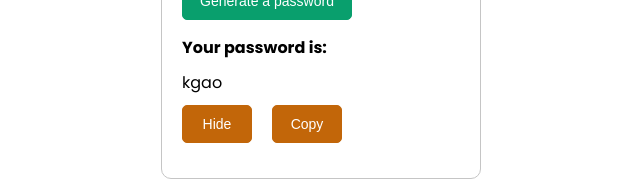
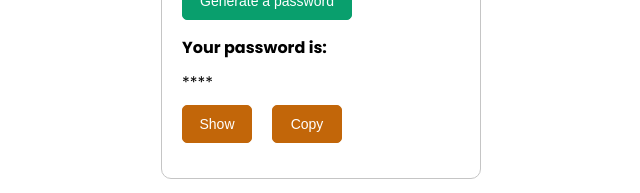
Before and after one commit to lilunia/passgenerator-react, a React (Vite) app: page / in a window 1280 px wide. Both pictures are taken after a click on the button "Generate a password". Shown: the part 411-604 px from the top of the page, without its empty margins (319-959 px from the left). Built offline with nearby package versions, Linux system fonts and the light colour scheme.

Commit message:
changed password visibility

```diff
--- a/src/App.jsx
+++ b/src/App.jsx
@@ -23,9 +23,6 @@ function App() {
 		let tabChecks = 0
 		let chosenChar = letters
 		let genPass = []
-
-		setIsPassShown(true)
-		setHiddenPass('')
 
 		if (isSpecialChar) {
 			chosenChar += characters
@@ -100,6 +97,7 @@ function App() {
 							setErrorMessage('')
 							generatePass()
 							setIsPassGenerate(true)
+							setHiddenPass('*'.repeat(passLength))
 						} else {
 							setIsPassGenerate(false)
 							setErrorMessage(
@@ -114,7 +112,7 @@ function App() {
 					<div className='generated-form'>
 						<strong>Your password is:</strong>
 						<div className='generated-pass'>
-							{isPassShown ? newPass : hiddenPass}
+							{isPassShown ? hiddenPass : newPass}
 						</div>
 						<div className='pass-options'>
 							<Button
@@ -124,7 +122,7 @@ function App() {
 									setHiddenPass('*'.repeat(passLength))
 								}}
 							>
-								{isPassShown ? 'Hide' : 'Show'}
+								{isPassShown ? 'Show' : 'Hide'}
 							</Button>
 							<Button
 								className='copy-pass'
```
Also changed, not shown: 1 other file (tests, documents, lock files or other folders).
